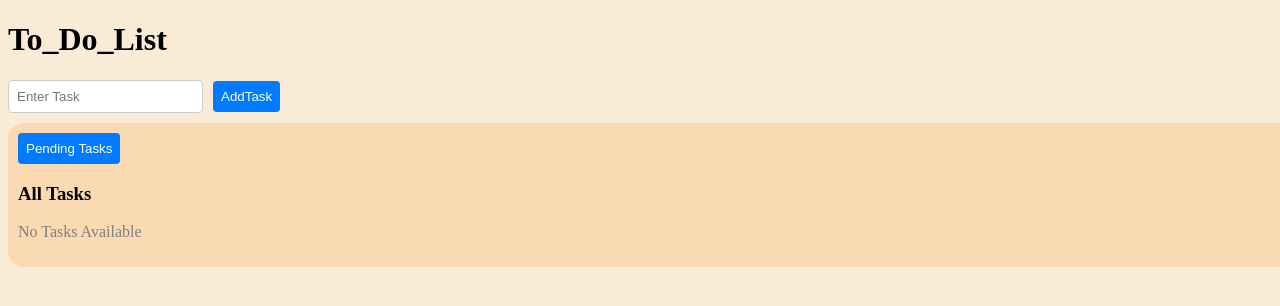
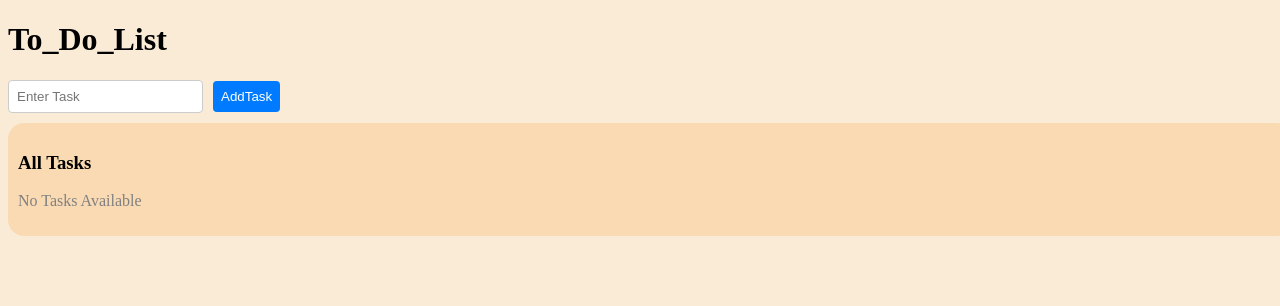
Before and after one commit to gkmaran/ToDo_Basic, a React (Vite) app: page / in a window 1280 px wide. Shown: the top 306 px of the page. Built offline with nearby package versions, Linux system fonts and the light colour scheme; the HTML template or start-up script is replaced by a standard one.

Commit message:
removedateformat

```diff
--- a/src/App.jsx
+++ b/src/App.jsx
@@ -9,7 +9,7 @@ function App() {
   const {todos,input}=useSelector(state=>state.todos)
   const dispatch=useDispatch()
   const addTask=(input)=>{
-    let obj={id:Date.now(),name:input,is_completed:false,created_At:new Date().toISOString()}
+    let obj={id:Date.now(),name:input,is_completed:false,created_At:new Date().toLocaleString()}
     let action={type:'ADD_TASK',payload:obj}
     dispatch(action)
   }
--- a/src/components/renderTask.jsx
+++ b/src/components/renderTask.jsx
@@ -1,45 +1,8 @@
 import { useState } from 'react'
 import './renderTask.css'
-import {isBefore, parseISO,startOfDay} from 'date-fns';
 function TaskItem({todos,deleteTask,toggleItem,editTask}){
-    const[showPending,setShowPending]=useState(false)
-
-    const handleShowPending=()=>{
-        setShowPending(!showPending)
-    }
-    const getPendingTasks = () => {
-        const todayStart = startOfDay(new Date());
-        return todos.filter(item => {
-            const taskDate = startOfDay(new Date(item.created_At));
-            return !item.is_completed && isBefore(taskDate, todayStart);
-        });
-    };
     return(
-        <div className='render-list'>
-             <button onClick={handleShowPending}>
-                {showPending ? "All Tasks": "Pending Tasks"}
-            </button>
-
-            {/* Render Pending Tasks */}
-            {showPending && (
-                <div>
-                    <h3>Pending Tasks</h3>
-                    {getPendingTasks().length > 0 ? (
-                        getPendingTasks().map(item => (
-                            <div key={item.id} className="renderlist-child">
-                                <h3>{item.name}</h3>
-                                <p>Created At: {item.created_At}</p>
-                                <p>Pending Since: {item.created_At}</p>
-                            </div>
-                        ))
-                    ) : (
-                        <p>No Pending Tasks Available</p>
-                    )}
-                </div>
-            )}
-
-            {!showPending && (
-            <div>
+            <div className='render-list'>
                 <h3>All Tasks</h3>
                 {todos.length>0 ?(
                 todos.map(item=>(
@@ -55,7 +18,4 @@ function TaskItem({todos,deleteTask,toggleItem,editTask}){
                 (<p>No Tasks Available</p>)}
             </div>
         )}
-         </div>
-    )
-}
 export default TaskItem
```
